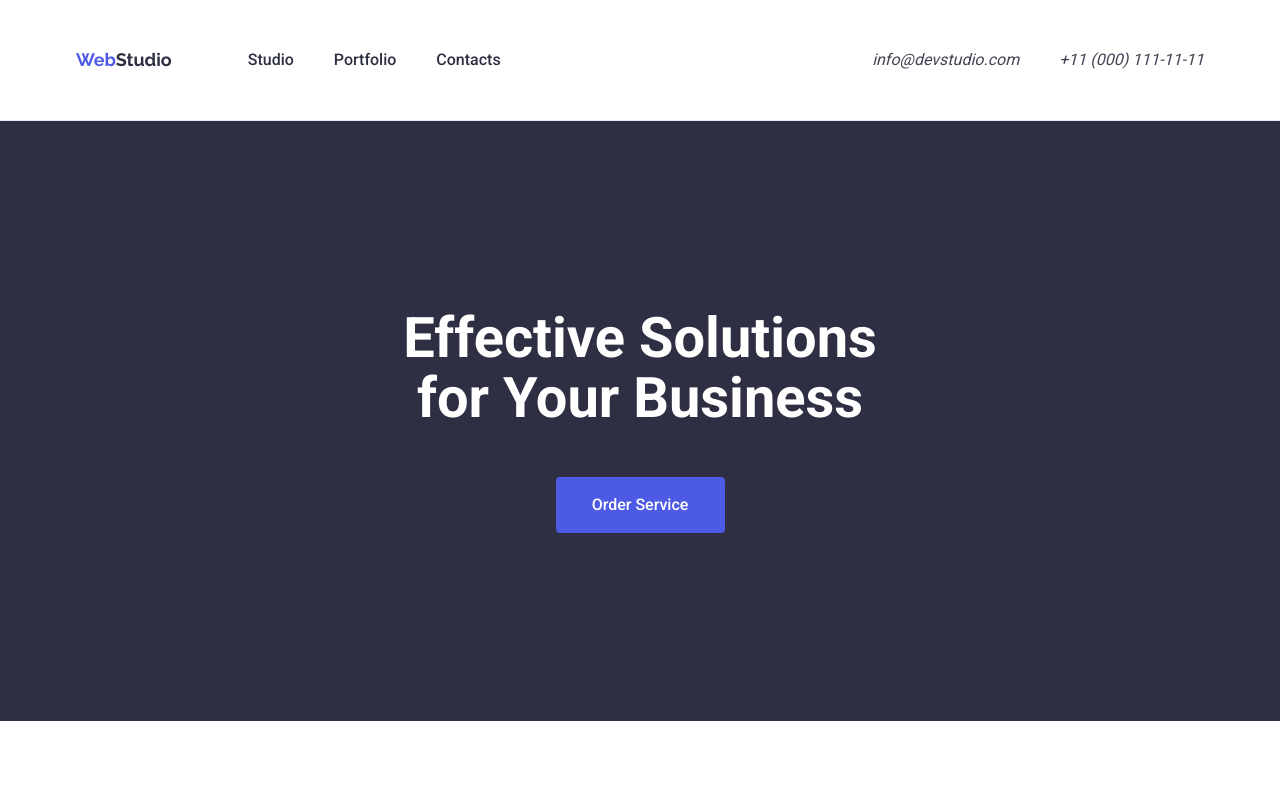
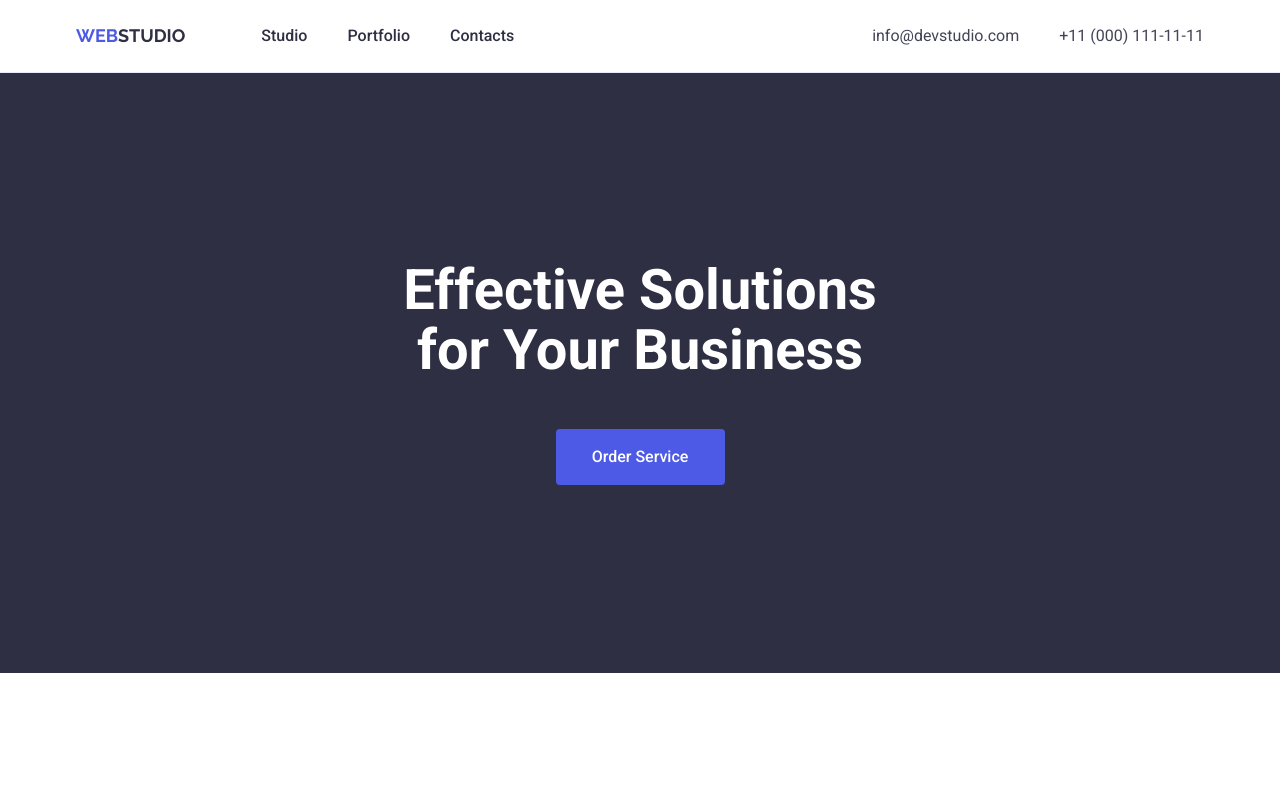
Before and after one commit to B0d9i/goit-markup-hw-03, a plain HTML site: page index.html in a window 1280 px wide. Shown: the top 789 px of the page. Drawn offline with nearby package versions, Linux system fonts and the light colour scheme.

Commit message:
оновив

```diff
--- a/css/styles.css
+++ b/css/styles.css
@@ -14,6 +14,7 @@ body {
 /* Стиль для всіх зображень */
 img {
   display: block;
+
 }
 
 /* Контейнер для центрування контенту */
@@ -32,9 +33,7 @@ img {
 /* Стилі для хедера */
 .header {
   border-bottom: 1px solid #e7e9fc;
-  padding: 0 15px 0 15px;
-  padding-top: 24px;
-  padding-bottom: 24px;
+
 }
 
 .header .container {
@@ -55,6 +54,7 @@ img {
   color: #4d5ae5;
   text-decoration: none;
   margin-right: 76px;
+  text-transform: uppercase;
 }
 
 .logo-studio {
@@ -84,6 +84,7 @@ img {
 
 .contact-info {
   margin-left: auto;
+  font-style: normal;
 }
 
 .contact-list {
@@ -256,6 +257,7 @@ img {
   text-decoration: none;
   display: inline-block;
   margin-bottom: 16px;
+  text-transform: uppercase;
 }
 
 .footer-logo-studio {
```
